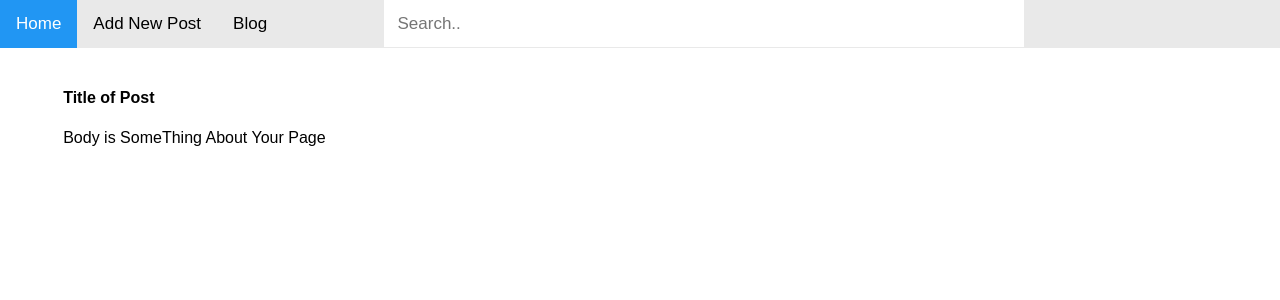
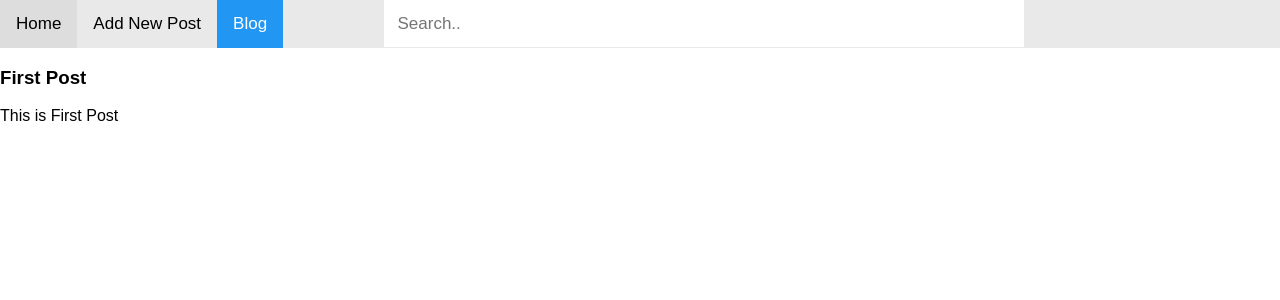
Before and after one commit to Mvahedii/React.js-SPA-Weblog, a React (Create React App) app: page /blog/1 in a window 1280 px wide. Shown: the top 300 px of the page. Built offline with nearby package versions, Linux system fonts and the light colour scheme.

Commit message:
Added Redirect and Switch and withRouter to Project

```diff
--- a/src/App.js
+++ b/src/App.js
@@ -1,15 +1,18 @@
 import React, { Component } from 'react';
-import { BrowserRouter, Route } from 'react-router-dom'
+import { BrowserRouter, Route, Switch } from 'react-router-dom'
 
 import './App.css';
 import Nav from './Components/nav'
 import AddNewPost from './Components/addNewPost'
 import Blog from './Components/blog'
+import SinglePost from './Components/singlePost'
 
 class App extends Component {
   state = {
     posts: [
-      { id: 1, postTitle: 'Title of Post', postBody: 'Body is SomeThing About Your Page' }
+      { id: 1, postTitle: 'First Post', postBody: 'This is First Post ' },
+      { id: 2, postTitle: 'Second Post', postBody: 'This is Second Post' },
+      { id: 3, postTitle: 'Third Post', postBody: 'This is Third Post' },
     ]
   }
 
@@ -32,14 +35,24 @@ class App extends Component {
     })
   }
 
+  findPostById = (postId) => {
+    let post = this.state.posts
+    let singlePost = post.filter(post => post.id == postId)
+    return singlePost.length ? singlePost[0] : null
+  }
 
   render() {
     return (
       <BrowserRouter>
         <div>
           <Route path='/' component={Nav} />
-          <Route path='/blog' render = { (props) => <Blog {...props} posts={this.state.posts} /> } />
-          <Route path='/add-new-post' render = { (props) => <AddNewPost {...props} onPostCreated={this.newPost} />} />
+          <Switch>
+            <Route path='/blog' exact render={(props) => <Blog {...props} posts={this.state.posts} />} />
+            <Route path='/add-new-post' render={(props) =>
+              <AddNewPost {...props} onPostCreated={this.newPost} />} />
+            <Route path='/blog/list' render={(props) => <h2>Blog List</h2>} />
+            <Route path='/blog/:id' render={(props) => <SinglePost post={this.findPostById(props.match.params.id)} />} />
+          </Switch>
         </div>
       </BrowserRouter>
     );
--- a/src/components/blog.js
+++ b/src/components/blog.js
@@ -2,7 +2,7 @@ import React, { Component } from 'react'
 import Post from './post.js'
 import './blog.css'
 
-export default class Posts extends Component {
+class Blog extends Component {
 
     render() {
         return (
@@ -17,3 +17,5 @@ export default class Posts extends Component {
         );
     }
 }
+
+export default Blog;
--- a/src/components/nav.js
+++ b/src/components/nav.js
@@ -1,19 +1,21 @@
 import React, { Component } from 'react'
-import {Link} from 'react-router-dom'
+import {NavLink} from 'react-router-dom'
 import './nav.css'
 
-export default class Nav extends Component {
+class Nav extends Component {
 
     render() {
         return (
             <div>
                 <div className="topnav">
-                    <Link className="active" to="/">Home</Link>
-                    <Link to="/add-new-post">Add New Post</Link>
-                    <Link to="/blog">Blog</Link>
+                    <NavLink to="/home">Home</NavLink>
+                    <NavLink to="/add-new-post">Add New Post</NavLink>
+                    <NavLink to="/blog">Blog</NavLink>
                     <input type="text" placeholder="Search.." className='searchInput' />
                 </div>
             </div>
         )
     }
 }
+
+export default Nav;
--- a/src/components/post.js
+++ b/src/components/post.js
@@ -1,19 +1,23 @@
 import React, { Component } from 'react'
+import { withRouter, Link } from 'react-router-dom'
 
+class Post extends Component {
 
-export default class Post extends Component {
-
-    render(){
-
-        return(
-
+    render() {
+        return (
             <div className='gridContent'>
                 <div className='post'>
-                <h4>{this.props.postTitle}</h4>
-                <p>{this.props.postBody}</p>
+                    <Link to={{
+                        pathname: this.props.match.path + '/' + this.props.id
+                    }}>
+                        <h4>{this.props.postTitle}</h4>
+                    </Link>
+                    <p>{this.props.postBody}</p>
                 </div>
 
             </div>
         )
     }
 }
+
+export default withRouter(Post)
--- /dev/null
+++ b/src/components/singlePost.js
@@ -0,0 +1,21 @@
+import React, { Component } from 'react'
+import  { withRouter , Redirect}from 'react-router-dom'
+
+class SinglePost extends Component {
+
+    render() {
+        if(this.props.post){
+            return (
+                <div>
+                    <h3> {this.props.post.postTitle} </h3>
+                    <p> {this.props.post.postBody} </p>
+                </div>
+
+            );
+        }else {
+            return <Redirect to="/blog" />
+        }
+    }
+}
+
+export default withRouter(SinglePost);
```
